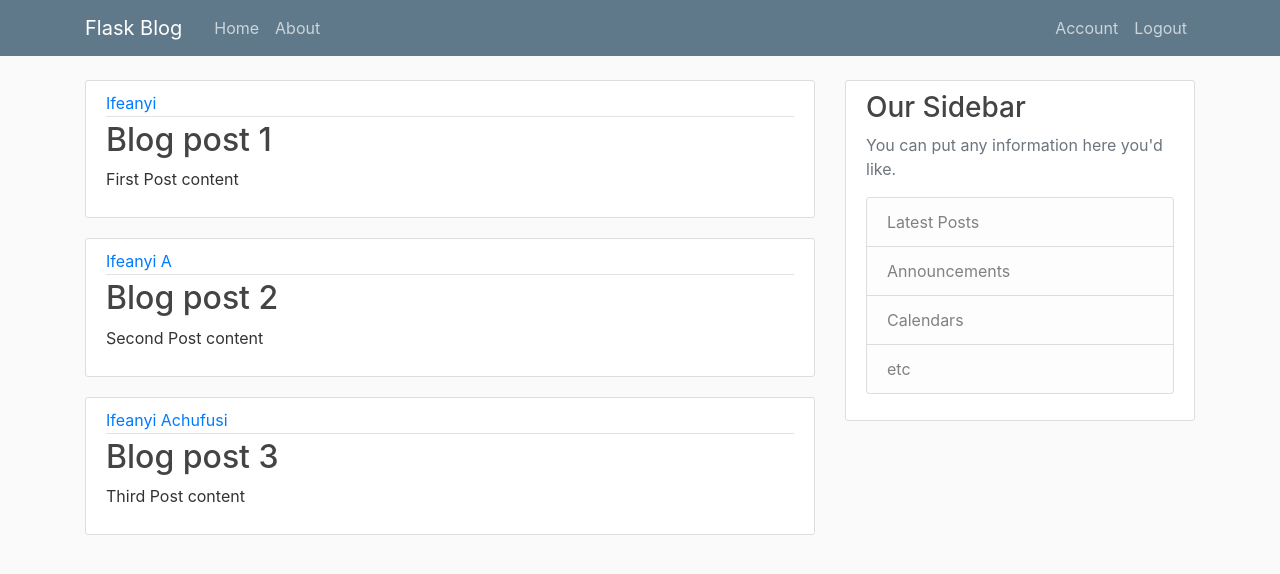
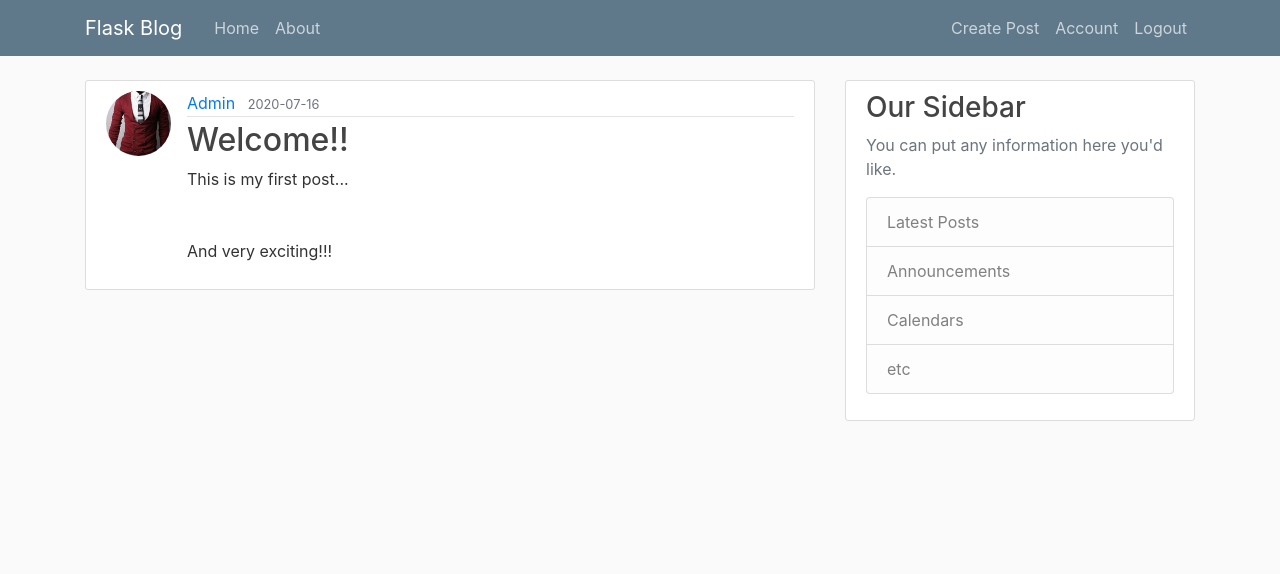
Before and after one commit to mkaychuks/Learning-Flask, a Flask app: page / in a window 1280 px wide. Shown: the top 574 px of the page. Run offline with Flask 2, Linux system fonts and the light colour scheme; a user stored in the database is signed in; data comes from the database, SQL or seed files in the repository; both versions use the stored data as it was after the commit; some libraries are stand-ins or nearby versions.

Commit message:
Creating the post create logic and template

```diff
--- a/src/routes.py
+++ b/src/routes.py
@@ -8,32 +8,13 @@ from flask import render_template, url_for, flash, redirect, request
 from flask_login import login_user, current_user, logout_user, login_required
 
 from src.models import User, Post
-from src.forms import RegistrationForm, LoginForm, UpdateAccountForm
+from src.forms import RegistrationForm, LoginForm, UpdateAccountForm, PostForm
 
-posts = [
-    {
-        'author': 'Ifeanyi',
-        'title': 'Blog post 1',
-        'content': 'First Post content',
-        'date_created': 'April 20, 2018'
-    },
-    {
-        'author': 'Ifeanyi A',
-        'title': 'Blog post 2',
-        'content': 'Second Post content',
-        'date_created': 'April 30, 2018'
-    },
-    {
-        'author': 'Ifeanyi Achufusi',
-        'title': 'Blog post 3',
-        'content': 'Third Post content',
-        'date_created': 'April 22, 2018'
-    }
-]
 
 
 @app.route('/')
 def home():
+    posts = Post.query.all()
     return render_template('home.html', posts=posts)
 
 
@@ -118,4 +99,25 @@ def account():
         form.username.data = current_user.username
         form.email.data = current_user.email
     image_file = url_for('static', filename='profile_pics/' + current_user.image_file)
-    return render_template('account.html', title='Account', image_file=image_file, form=form )
+    return render_template('account.html', title='Account', image_file=image_file, form=form)
+
+
+# creating a create post route
+@app.route('/post/new', methods=['GET', 'POST'])
+@login_required
+def new_post():
+    form = PostForm()
+    if form.validate_on_submit():
+        post = Post(title=form.title.data, content=form.content.data, author=current_user)
+        db.session.add(post)
+        db.session.commit()
+        flash('Your post has been created', 'success')
+        return redirect(url_for('home'))
+    return render_template('create_post.html', title='New Post', form=form)
+
+
+# creating a detail view
+@app.route('/post/<int:post_id>')
+def post(post_id):
+    post = Post.query.get_or_404(post_id)
+    return render_template('post.html', title=post.title, post=post)
--- a/src/templates/home.html
+++ b/src/templates/home.html
@@ -4,10 +4,11 @@
 {% block content %}
     {% for post in posts %}
     <article class="media content-section">
+        <img src="{{url_for('static', filename='profile_pics/' + post.author.image_file)}}" alt="" class="rounded-circle article-img">
         <div class="media-body">
             <div class="article-metadata">
-            <a class="mr-2" href="#">{{ post.author }}</a>
-            <small class="text-muted">{{ post.date_posted }}</small>
+            <a class="mr-2" href="#">{{ post.author.username }}</a>
+            <small class="text-muted">{{ post.date_posted.strftime('%Y-%m-%d')}}</small>
             </div>
             <h2><a class="article-title" href="#">{{ post.title }}</a></h2>
             <p class="article-content">{{ post.content }}</p>
--- a/src/templates/layout.html
+++ b/src/templates/layout.html
@@ -32,7 +32,8 @@
           <!-- Navbar Right Side -->
           <div class="navbar-nav">
             {% if current_user.is_authenticated %}
-            <a class="nav-item nav-link" href="{{ url_for('account') }}">Account</a>
+              <a class="nav-item nav-link" href="{{ url_for('new_post') }}">Create Post</a>
+              <a class="nav-item nav-link" href="{{ url_for('account') }}">Account</a>
               <a class="nav-item nav-link" href="{{ url_for('logout') }}">Logout</a>
             {% else %}
               <a class="nav-item nav-link" href="{{ url_for('login') }}">Login</a>
```
Also changed, not shown: src/forms.py (+10 -1 lines), src/templates/create_post.html (added, +42 -0 lines), src/site.db.
